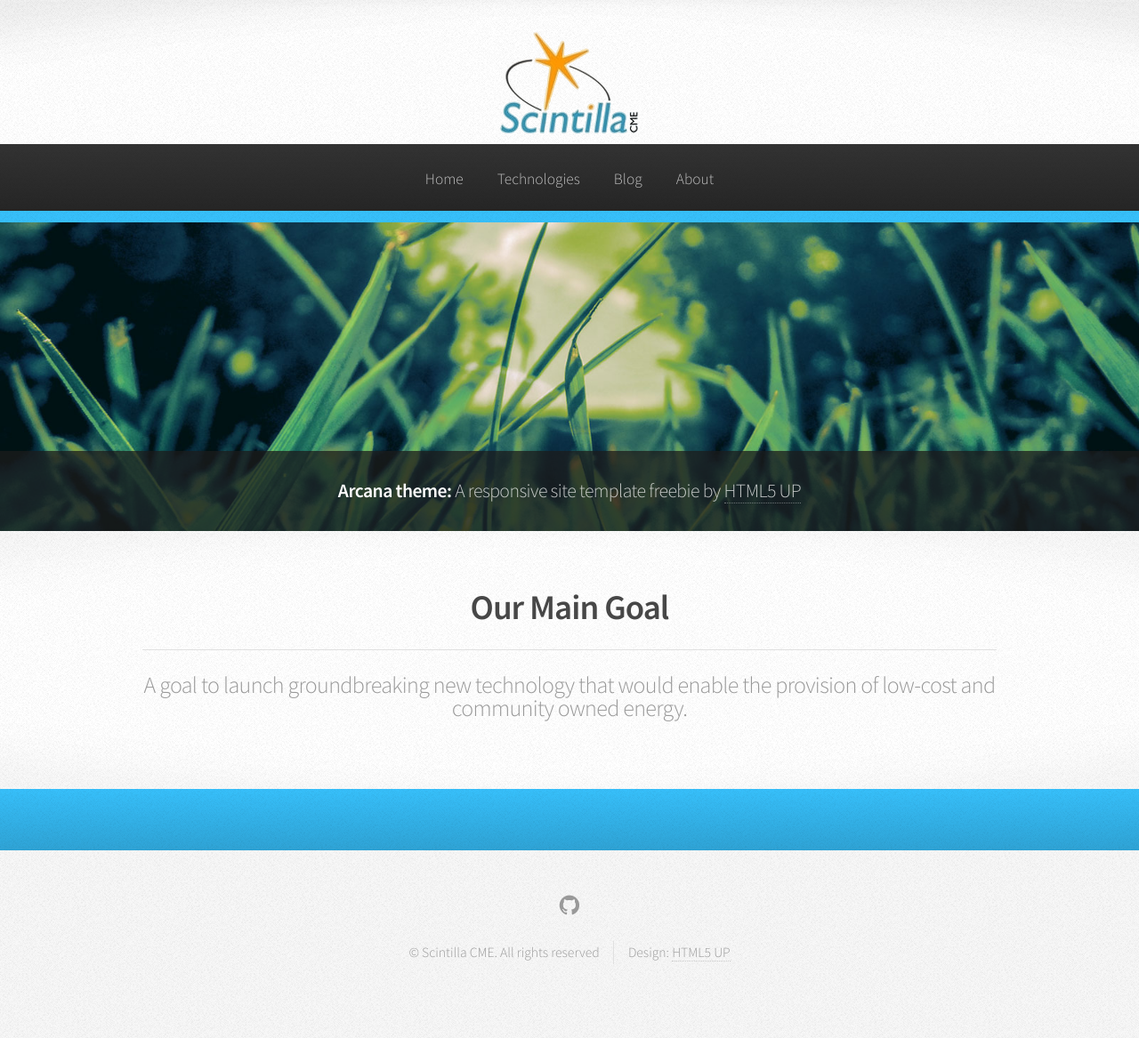
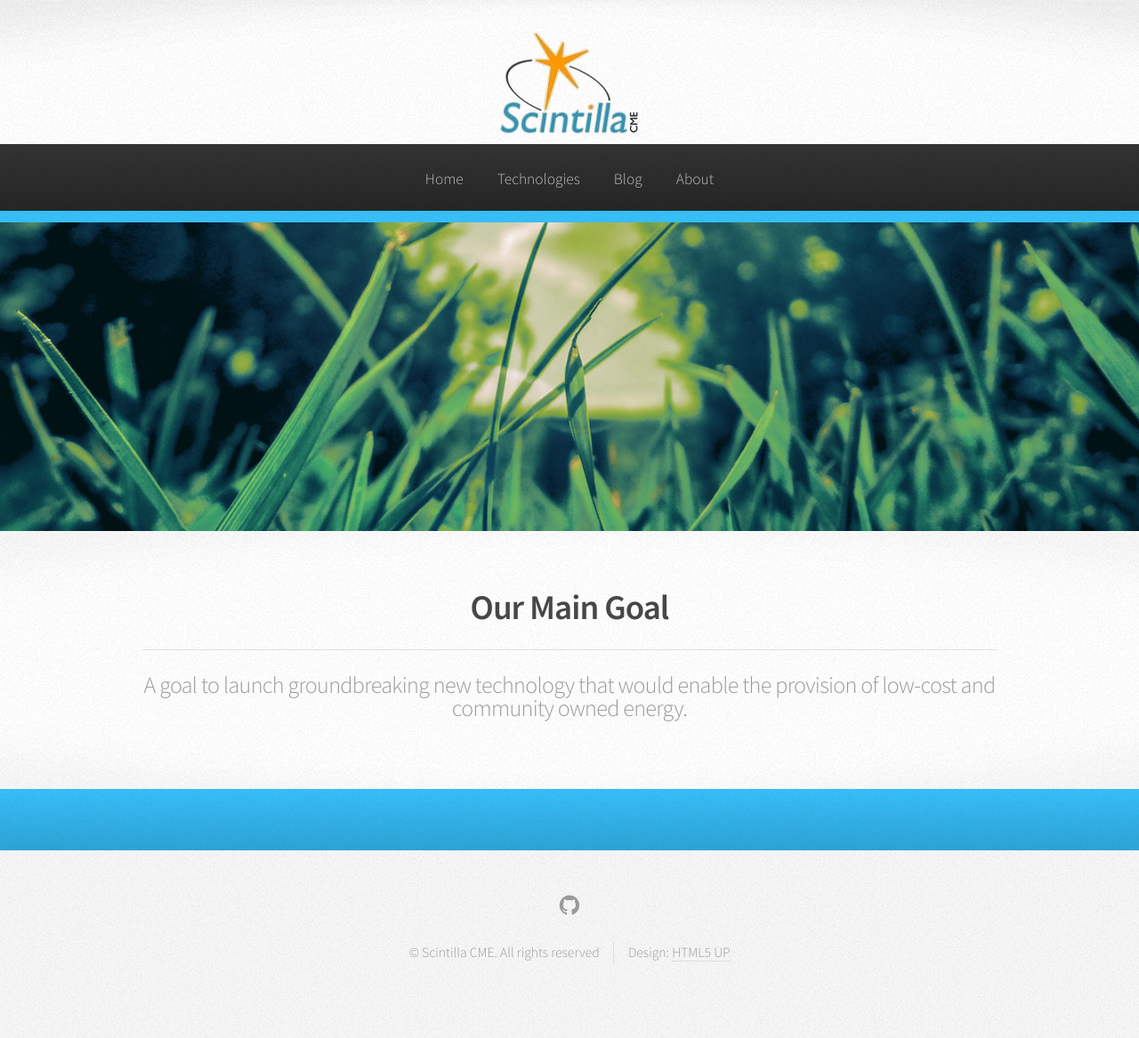
Before and after one commit to TommyHawk97/LE_Website, a Jekyll site: the page built from index.html, in a window 1280 px wide. Shown: the whole page at 89% size. Built offline with Jekyll 4.4.1, drawn with Linux system fonts in a browser that asks for light colours.

Commit message:
Removed arcana theme heading

```diff
--- a/index.html
+++ b/index.html
@@ -5,9 +5,9 @@ layout: default
 
 <!-- Banner -->
 	<section id="banner">
-		<header>
+		<!-- <header>
 			<h2>Arcana theme: <em>A responsive site template freebie by <a href="http://html5up.net">HTML5 UP</a></em></h2>
-		</header>
+		</header> -->
 	</section>
 
 <!-- Highlights -->
```
